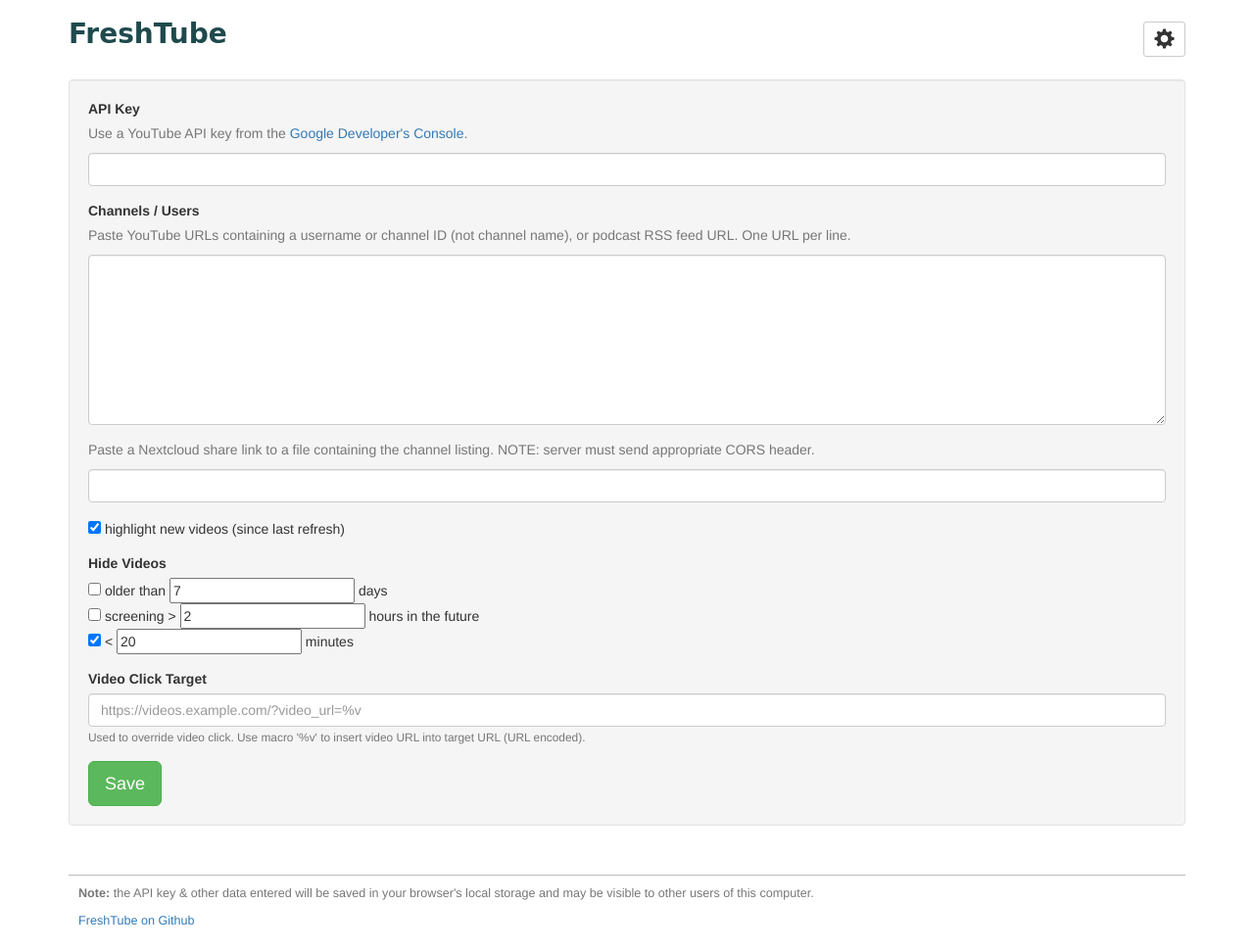
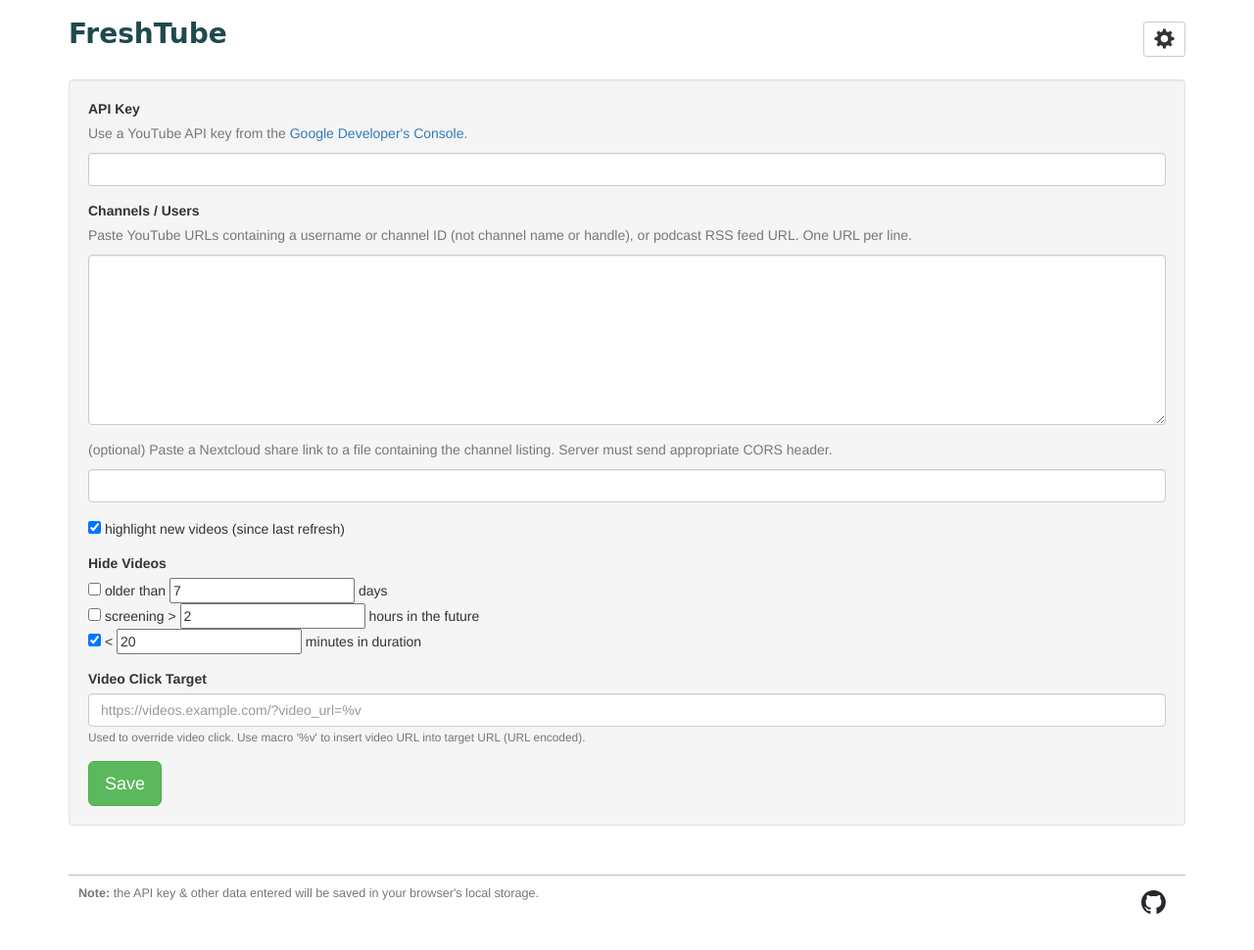
Before and after one commit to porjo/freshtube, a plain HTML site: page index.html in a window 1280 px wide. Shown: the whole page at 98% size. After the commit the page ends 948 px from the top, so only its background shows below. Drawn offline with nearby package versions, Linux system fonts and the light colour scheme; a web font is replaced by a local one.

Commit message:
add github logo

```diff
--- a/css/style.css
+++ b/css/style.css
@@ -97,6 +97,8 @@
 	padding: 10px;
 	margin-top: 20px;
 	font-size: 0.9em;
+	display: flex;
+	justify-content: space-between;
 }
 
 #showhide {
@@ -204,6 +206,10 @@
 	}
 }
 
+.github-link img {
+	margin: 5px 10px;
+}
+
 
 /* http://www.cssportal.com/css-ribbon-generator/ */
 
--- a/index.html
+++ b/index.html
@@ -29,11 +29,11 @@
 				</div>
 				<div class="form-group">
 					<label for='video_urls'>Channels / Users</label>
-					<p class='quiet_text'>Paste YouTube URLs containing a username or channel ID (not channel name), or podcast RSS feed URL. One URL per line.</p>
+					<p class='quiet_text'>Paste YouTube URLs containing a username or channel ID (not channel name or handle), or podcast RSS feed URL. One URL per line.</p>
 					<textarea id="video_urls" rows=8 cols=50 class="form-control"></textarea>
 				</div>
 				<div class="form-group">
-					<p class='quiet_text'>Paste a Nextcloud share link to a file containing the channel listing. NOTE: server must send appropriate CORS header.</p>
+					<p class='quiet_text'>(optional) Paste a Nextcloud share link to a file containing the channel listing. Server must send appropriate CORS header.</p>
 					<input type='text' id="nextcloud_url" class="form-control">
 				</div>
 				<div class="form-group">
@@ -44,7 +44,7 @@
 					<div id="hide_group" class="input-group">
 						<input type="checkbox" id='hide_old_check'> older than <input id="hide_old_days" type="number" size=3 value="7" min=1 /> days<br>
 						<input type="checkbox" id='hide_future_check'> screening &gt; <input id="hide_future_hours" type="number" size=3 value="2" min=1 /> hours in the future<br>
-						<input type="checkbox" id='hide_time_check'> &lt; <input id="hide_time_mins" type="number" size=3 value="20" min=1 /> minutes
+						<input type="checkbox" id='hide_time_check'> &lt; <input id="hide_time_mins" type="number" size=3 value="20" min=1 /> minutes in duration
 					</div>
 				</div>
 				<div class="form-group">
@@ -59,8 +59,8 @@
 
 			</div>
 			<div id="footer">
-				<p class='quiet_text'><strong>Note:</strong> the API key &amp; other data entered will be saved in your browser's local storage and may be visible to other users of this computer.</p>
-				<p class='quiet_text'><a href='https://github.com/porjo/freshtube'>FreshTube on Github</a></p>
+				<p class='quiet_text'><strong>Note:</strong> the API key &amp; other data entered will be saved in your browser's local storage.</p>
+				<div class='github-link'><a href='https://github.com/porjo/freshtube'><img src='github-mark.svg' width="25px"/></a></div>
 			</div>
 		</div>
 
```
Also changed, not shown: github-mark.svg (added).
